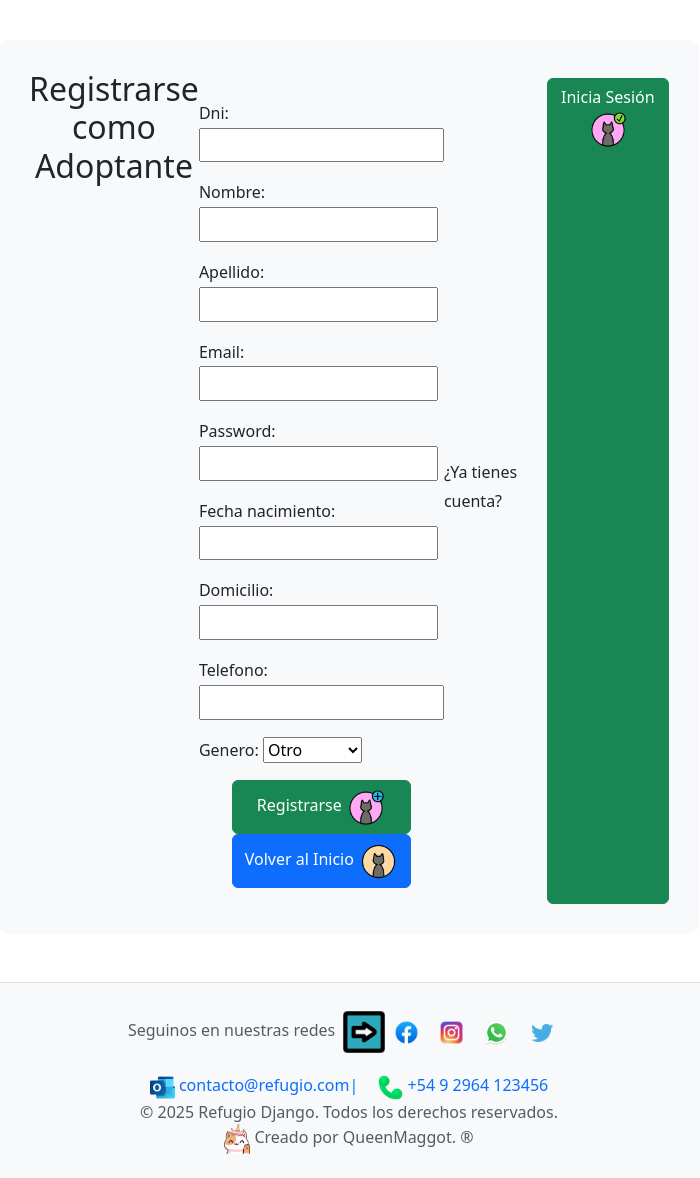
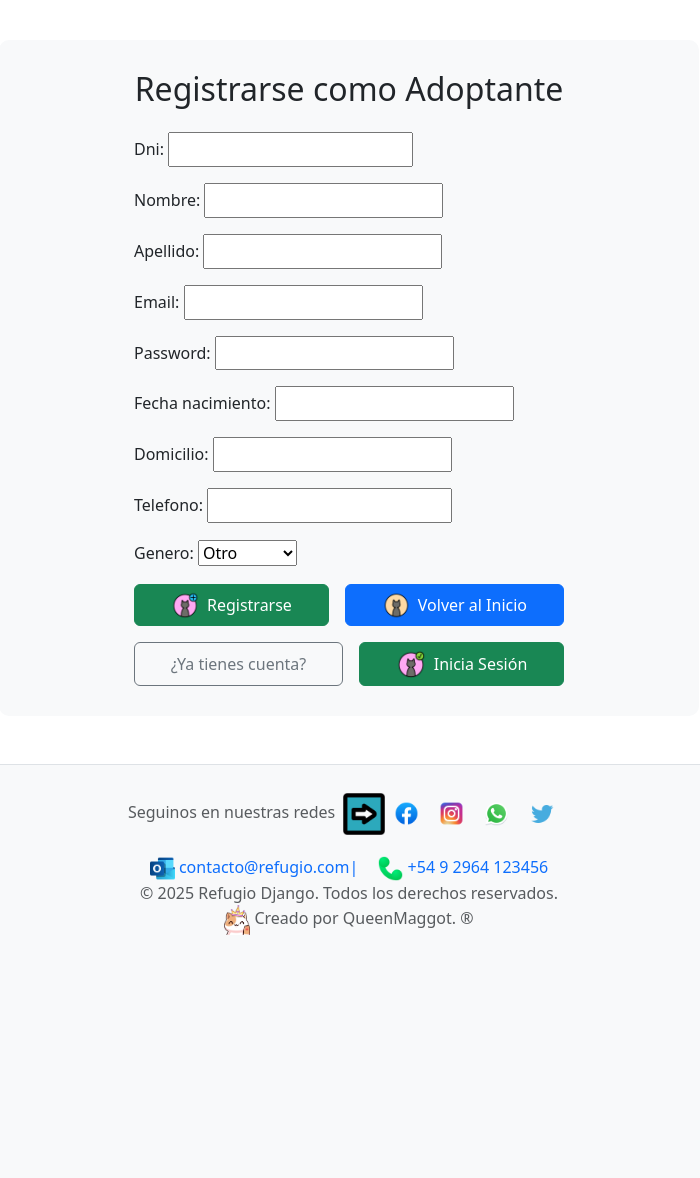
Before and after one commit to QueenMaggot/refugio, a Django app: page /accounts/registro/ in a window 1280 px wide. Shown: the part 66-1244 px from the top of the page, without its empty margins (291-991 px from the left). After the commit the page ends 1001 px from the top, so only its background shows below. Run offline with Django 5.2, Linux system fonts and the light colour scheme; some libraries are stand-ins or nearby versions.

Commit message:
registro arreglado

```diff
--- a/src/templates/registration/register.html
+++ b/src/templates/registration/register.html
@@ -1,89 +1,56 @@
-
 <!-- accounts/templates/accounts/register.html -->
-
 
 {% extends 'base.html' %}
 {% load static %}
 {% block contenedor %}
 
-<div class= "form-style-3 d-flex justify-content-center">
+<div class="form-style-3 d-flex justify-content-center">
 
-  <h2 class="titulo-grid text-center mb-4">Registrarse como Adoptante</h2>
-  <form method="post" class="w-100" style="max-width: 400px;">
-  <br>
-
+  <form method="post" class="w-100" style="max-width: 430px;">
+    <h2 class="titulo-grid text-center mb-4">Registrarse como Adoptante</h2>
 
     {% csrf_token %}
 
-    <div class="mb-3">
-      {{ form.dni.label_tag }}
-      {{ form.dni }}
-      {% if form.dni.errors %}
-        <div class="text-danger">{{ form.dni.errors }}</div>
-      {% endif %}
+    <!-- Campos del formulario -->
+    <div class="mb-3">{{ form.dni.label_tag }} {{ form.dni }}</div>
+    <div class="mb-3">{{ form.nombre.label_tag }} {{ form.nombre }}</div>
+    <div class="mb-3">{{ form.apellido.label_tag }} {{ form.apellido }}</div>
+    <div class="mb-3">{{ form.email.label_tag }} {{ form.email }}</div>
+    <div class="mb-3">{{ form.password.label_tag }} {{ form.password }}</div>
+    <div class="mb-3">{{ form.fecha_nacimiento.label_tag }} {{ form.fecha_nacimiento }}</div>
+    <div class="mb-3">{{ form.domicilio.label_tag }} {{ form.domicilio }}</div>
+    <div class="mb-3">{{ form.telefono.label_tag }} {{ form.telefono }}</div>
+    <div class="mb-3">{{ form.genero.label_tag }} {{ form.genero }}</div>
+
+    <!-- FILA 1: Registrarse / Volver al inicio -->
+    <div class="d-flex gap-3 mb-3">
+      <button type="submit" class="btn btn-success flex-fill d-flex justify-content-center align-items-center gap-2">
+        <img src="{% static 'img/agregar.png' %}" style="height:28px">
+        Registrarse
+      </button>
+
+      <a href="{% url 'inicio' %}" class="btn btn-primary flex-fill d-flex justify-content-center align-items-center gap-2">
+        <img src="{% static 'img/gato-neutro.png' %}" style="height:28px">
+        Volver al Inicio
+      </a>
     </div>
 
-    <div class="mb-3">
-      {{ form.nombre.label_tag }}
-      {{ form.nombre }}
+    <!-- FILA 2: ¿Ya tienes cuenta? / Inicia Sesión -->
+    <div class="d-flex gap-3 mt-3">
+
+      <!-- Botón estilo etiqueta -->
+      <div class="btn btn-outline-secondary flex-fill d-flex justify-content-center align-items-center">
+        ¿Ya tienes cuenta?
+      </div>
+
+      <a href="{% url 'login' %}" class="btn btn-success flex-fill d-flex justify-content-center align-items-center gap-2">
+        <img src="{% static 'img/gato-rosa2.png' %}" style="height:30px">
+        Inicia Sesión
+      </a>
+
     </div>
 
-    <div class="mb-3">
-      {{ form.apellido.label_tag }}
-      {{ form.apellido }}
-    </div>
-
-    <div class="mb-3">
-      {{ form.email.label_tag }}
-      {{ form.email }}
-    </div>
-
-    <div class="mb-3">
-      {{ form.password.label_tag }}
-      {{ form.password }}
-    </div>
-
-    <div class="mb-3">
-      {{ form.fecha_nacimiento.label_tag }}
-      {{ form.fecha_nacimiento }}
-    </div>
-
-    <div class="mb-3">
-      {{ form.domicilio.label_tag }}
-      {{ form.domicilio }}
-    </div>
-
-    <div class="mb-3">
-      {{ form.telefono.label_tag }}
-      {{ form.telefono }}
-    </div>
-
-    <div class="mb-3">
-      {{ form.genero.label_tag }}
-      {{ form.genero }}
-    </div>
-
-    <div class="d-grid gap-2d-md-flex justify-content-md-center mb-3">
-      <button type="submit" class="btn btn-success">
-        Registrarse <img src={% static "img/agregar.png" %} style="height:40px">
-      </button>
-      <a class="btn btn-primary" href="{% url 'inicio' %}" class="card-link">Volver al Inicio
-        <img src={% static "img/gato-neutro.png" %} style="height:40px">
-      </a>
-    </div>
   </form>
-
-    <!-- Botón para crear usuario -->
-  <div class="d-grid gap-2 d-md-flex justify-content-md-center mt-2" style="max-width: 400px; width: 100%;" >
-    <div class="d-flex align-items-center">
-      <p class="mb-2">¿Ya tienes cuenta?</p>
-    </div>
-    <a href="{% url 'login' %}" class="btn btn-success">
-      Inicia Sesión
-      <img src="{% static 'img/gato-rosa2.png' %}" style="height:40px">
-    </a>
-
-  </div>
 
 </div>
 
```
